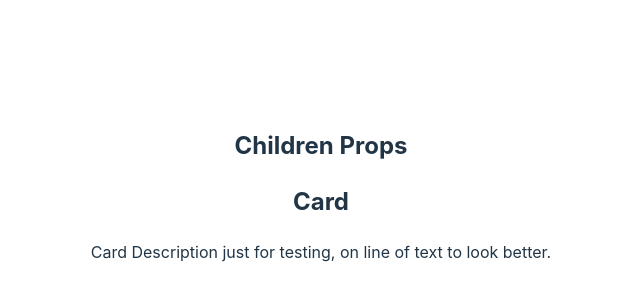
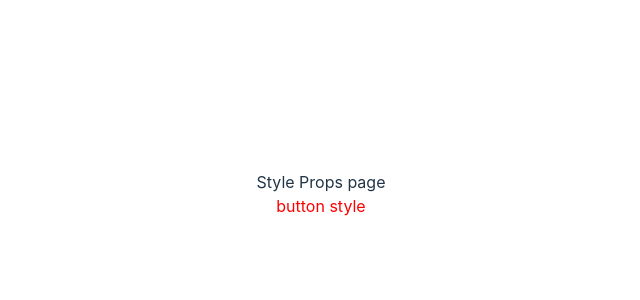
Before and after one commit to Zunaeed-Imran/React_TypeScript_Tutorial, a React (Vite) app: page / in a window 1280 px wide. Shown: the part 206-506 px from the top of the page, without its empty margins (319-959 px from the left). Built offline with nearby package versions, Linux system fonts and the light colour scheme.

Commit message:
main - have learned passing the style by using props.

```diff
--- a/src/App.tsx
+++ b/src/App.tsx
@@ -1,6 +1,7 @@
 
 import './App.css'
-import CHildren_Props from './components/ChildrenProps/CHildren_Props'
+import StyleProps from './components/StyleProps/StyleProps'
+// import CHildren_Props from './components/ChildrenProps/CHildren_Props'
 // import UnionProp from './components/UnionPropsType/UnionProp'
 // import Array_Object from './components/ArrayOfObject/Array_Object'
 // import User3 from './components/UserDefineProps/User3'
@@ -19,7 +20,9 @@
 
       {/* <UnionProp/> */}
 
-      <CHildren_Props/>
+      {/* <CHildren_Props/> */}
+
+      <StyleProps/>
     </>
   )
 }
--- /dev/null
+++ b/src/components/StyleProps/ButtonStyle.tsx
@@ -0,0 +1,20 @@
+import React from "react";
+
+
+type ButtonStyleProps = {
+  btnStyle: React.CSSProperties
+}
+
+const ButtonStyle = (props: ButtonStyleProps) => {
+
+  return (
+
+    <>
+      <div style={props.btnStyle}>
+      button style
+      </div>
+    </>
+  )
+}
+
+export default ButtonStyle;
--- /dev/null
+++ b/src/components/StyleProps/StyleProps.tsx
@@ -0,0 +1,18 @@
+import ButtonStyle from "./ButtonStyle";
+
+
+
+const btnStyles = { color: 'red' };
+
+const StyleProps = () => {
+
+  return (
+
+    <>
+      Style Props page
+      <ButtonStyle btnStyle={btnStyles} />
+    </>
+  )
+}
+
+export default StyleProps;
```
Also changed, not shown: 1 other file (tests, documents, lock files or other folders).
